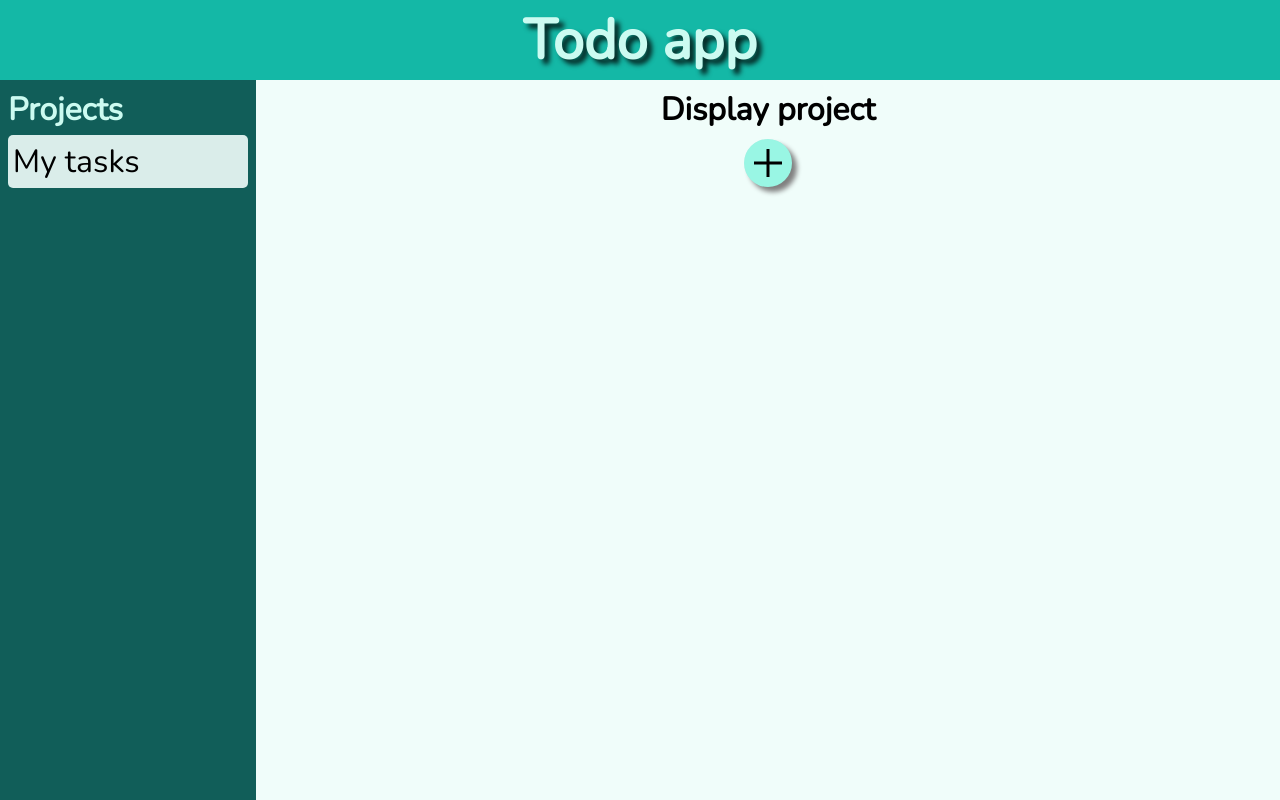
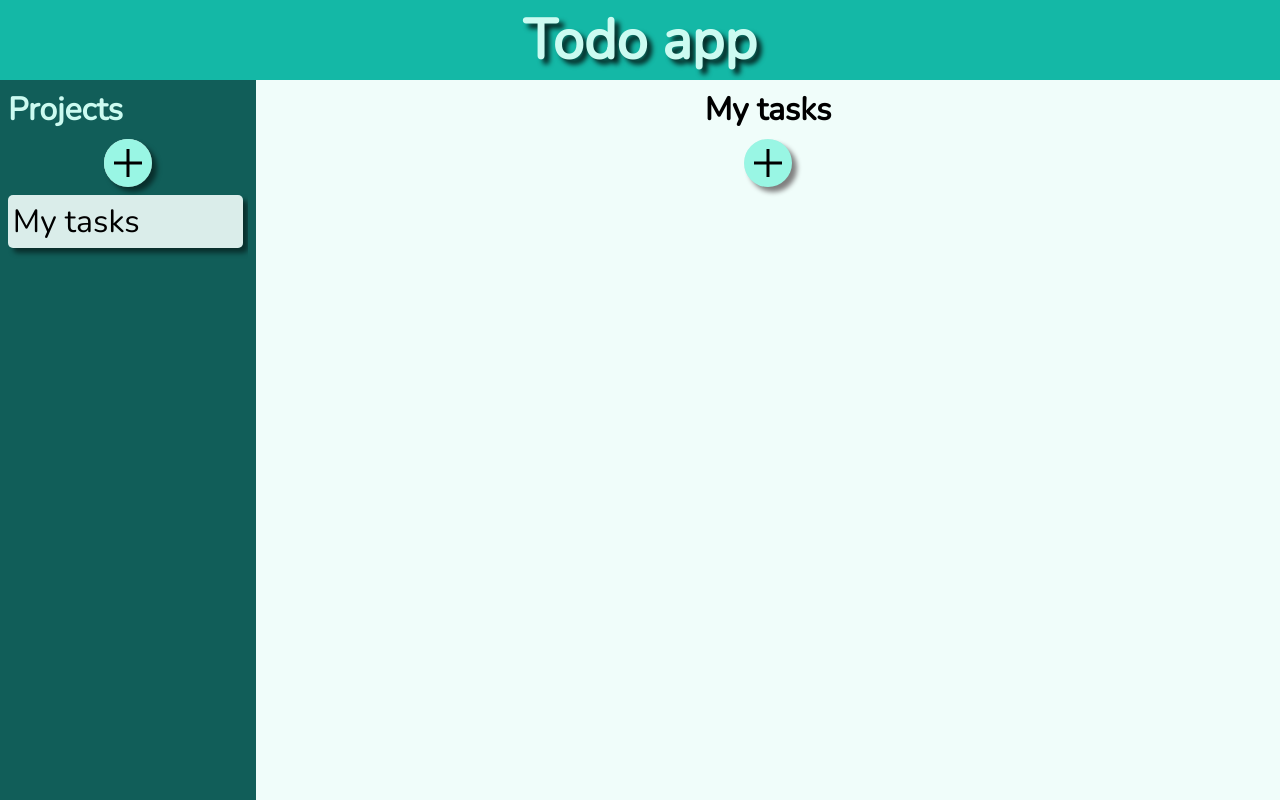
Before and after one commit to tho-daskalakis/todo-list, a website with bundled scripts: page dist/index.html in a window 1280 px wide. Built offline with nearby package versions, Linux system fonts and the light colour scheme.

Commit message:
Create buttons to add projects & tasks

```diff
--- a/src/index.js
+++ b/src/index.js
@@ -1,92 +1,4 @@
+import { initial } from './pages/initial';
 import './styles.scss';
 
-// Get container
-
-const container = document.querySelector('.container');
-
-const holyGrail = document.createElement('div');
-
-holyGrail.classList.add('holy-grail');
-
-// Top bar
-
-const topBar = document.createElement('div');
-
-topBar.classList.add('top-bar');
-
-topBar.textContent = 'Todo app';
-
-// Main content
-
-// Add task image
-
-const addTaskIcon = document.createElement('img');
-
-addTaskIcon.setAttribute(
-  'src',
-  '../src/svg/add_FILL0_wght400_GRAD0_opsz48.svg'
-);
-
-addTaskIcon.setAttribute('alt', 'Add task icon');
-
-const addTaskBtn = document.createElement('button');
-
-addTaskBtn.classList.add('add-task');
-
-addTaskBtn.appendChild(addTaskIcon);
-
-// Selected project display
-
-const selectedProjectDisplay = document.createElement('div');
-
-selectedProjectDisplay.classList.add('selected-project-display');
-
-selectedProjectDisplay.textContent = 'Display project';
-
-const mainContent = document.createElement('div');
-
-mainContent.classList.add('main-content');
-
-mainContent.appendChild(selectedProjectDisplay);
-mainContent.appendChild(addTaskBtn);
-
-// Side bar
-
-// Projects title
-
-const projectsTitle = document.createElement('div');
-
-projectsTitle.classList.add('projects-title');
-
-projectsTitle.textContent = 'Projects';
-
-// Projects body
-
-const defaultProject = document.createElement('div');
-
-defaultProject.classList.add('project', 'selected-project');
-
-defaultProject.textContent = 'My tasks';
-
-const projectsBody = document.createElement('div');
-
-projectsBody.classList.add('projects-body');
-
-projectsBody.appendChild(defaultProject);
-
-const sideBar = document.createElement('div');
-
-sideBar.classList.add('side-bar');
-
-sideBar.appendChild(projectsTitle);
-sideBar.appendChild(projectsBody);
-
-// Append to holy grail
-
-holyGrail.appendChild(sideBar);
-holyGrail.appendChild(mainContent);
-holyGrail.appendChild(topBar);
-
-// Append to container
-
-container.appendChild(holyGrail);
+initial();
--- /dev/null
+++ b/src/pages/addTask.js
@@ -0,0 +1,3 @@
+function addTask() {}
+
+export { addTask };
--- /dev/null
+++ b/src/pages/initial.js
@@ -0,0 +1,114 @@
+import { addTask } from './addTask';
+
+function initial() {
+  // Get container
+
+  const container = document.querySelector('.container');
+
+  const holyGrail = document.createElement('div');
+
+  holyGrail.classList.add('holy-grail');
+
+  // Top bar
+
+  const topBar = document.createElement('div');
+
+  topBar.classList.add('top-bar');
+
+  topBar.textContent = 'Todo app';
+
+  // Side bar
+
+  // Projects title
+
+  const projectsTitle = document.createElement('div');
+
+  projectsTitle.classList.add('projects-title');
+
+  projectsTitle.textContent = 'Projects';
+
+  // Projects body
+
+  // Add project
+
+  const addProjectIcon = document.createElement('img');
+
+  addProjectIcon.setAttribute(
+    'src',
+    '../src/svg/add_FILL0_wght400_GRAD0_opsz48.svg'
+  );
+
+  addProjectIcon.setAttribute('alt', 'Add task icon');
+
+  const addProjectBtn = document.createElement('button');
+
+  addProjectBtn.classList.add('add-project');
+
+  addProjectBtn.appendChild(addProjectIcon);
+
+  const defaultProject = document.createElement('div');
+
+  defaultProject.classList.add('project', 'selected-project');
+
+  defaultProject.textContent = 'My tasks';
+
+  const projectsBody = document.createElement('div');
+
+  projectsBody.classList.add('projects-body');
+
+  projectsBody.appendChild(addProjectBtn);
+  projectsBody.appendChild(defaultProject);
+
+  const sideBar = document.createElement('div');
+
+  sideBar.classList.add('side-bar');
+
+  sideBar.appendChild(projectsTitle);
+  sideBar.appendChild(projectsBody);
+
+  // Main content
+
+  // Add task
+
+  const addTaskIcon = document.createElement('img');
+
+  addTaskIcon.setAttribute(
+    'src',
+    '../src/svg/add_FILL0_wght400_GRAD0_opsz48.svg'
+  );
+
+  addTaskIcon.setAttribute('alt', 'Add task icon');
+
+  const addTaskBtn = document.createElement('button');
+
+  addTaskBtn.classList.add('add-task');
+
+  addTaskBtn.appendChild(addTaskIcon);
+
+  // Selected project display
+
+  const selectedProjectDisplay = document.createElement('div');
+
+  selectedProjectDisplay.classList.add('selected-project-display');
+
+  selectedProjectDisplay.textContent = defaultProject.textContent;
+
+  const mainContent = document.createElement('div');
+
+  mainContent.classList.add('main-content');
+
+  mainContent.appendChild(selectedProjectDisplay);
+  mainContent.appendChild(addTaskBtn);
+
+  // Append to holy grail
+
+  holyGrail.appendChild(sideBar);
+  holyGrail.appendChild(mainContent);
+  holyGrail.appendChild(topBar);
+
+  // Append to container
+
+  container.appendChild(holyGrail);
+}
+
+export { initial };
--- a/src/styles.scss
+++ b/src/styles.scss
@@ -70,7 +70,7 @@ body,
 
     display: flex;
     flex-direction: column;
-    gap: 4px;
+    gap: 8px;
   }
 
   & > .main-content {
@@ -92,11 +92,45 @@ body,
   white-space: nowrap;
   text-overflow: ellipsis;
   padding: 2%;
+  margin-right: 5px;
   border-radius: 5px;
+  box-shadow: 5px 5px 5px rgba($color: black, $alpha: 0.5);
 
   &:hover {
     background-color: rgba($color: $teal-50, $alpha: 0.6);
     color: black;
+    cursor: pointer;
+  }
+
+  &:active {
+    box-shadow: none;
+  }
+}
+
+.add-project {
+  justify-self: center;
+  width: max-content;
+  aspect-ratio: 1;
+  padding: 0;
+  border: none;
+  border-radius: 50%;
+
+  display: flex;
+  justify-content: center;
+  align-items: center;
+
+  &:hover {
+    cursor: pointer;
+  }
+
+  img {
+    border-radius: 50%;
+    background-color: $teal-200;
+    box-shadow: 5px 5px 5px rgba($color: black, $alpha: 0.5);
+
+    &:active {
+      box-shadow: none;
+    }
   }
 }
 
@@ -108,12 +142,14 @@ body,
   white-space: nowrap;
   overflow-x: hidden;
   overflow-y: overlay;
+  width: 100%;
+  height: 100%;
 
   display: grid;
   grid-template-columns: 1fr;
   grid-template-rows: max-content;
   grid-auto-rows: max-content;
-  gap: 4px;
+  gap: 8px;
 }
 
 .selected-project {
@@ -140,6 +176,10 @@ body,
   justify-content: center;
   align-items: center;
 
+  &:hover {
+    cursor: pointer;
+  }
+
   img {
     border-radius: 50%;
     background-color: $teal-200;
```
Also changed, not shown: dist/main.js.
